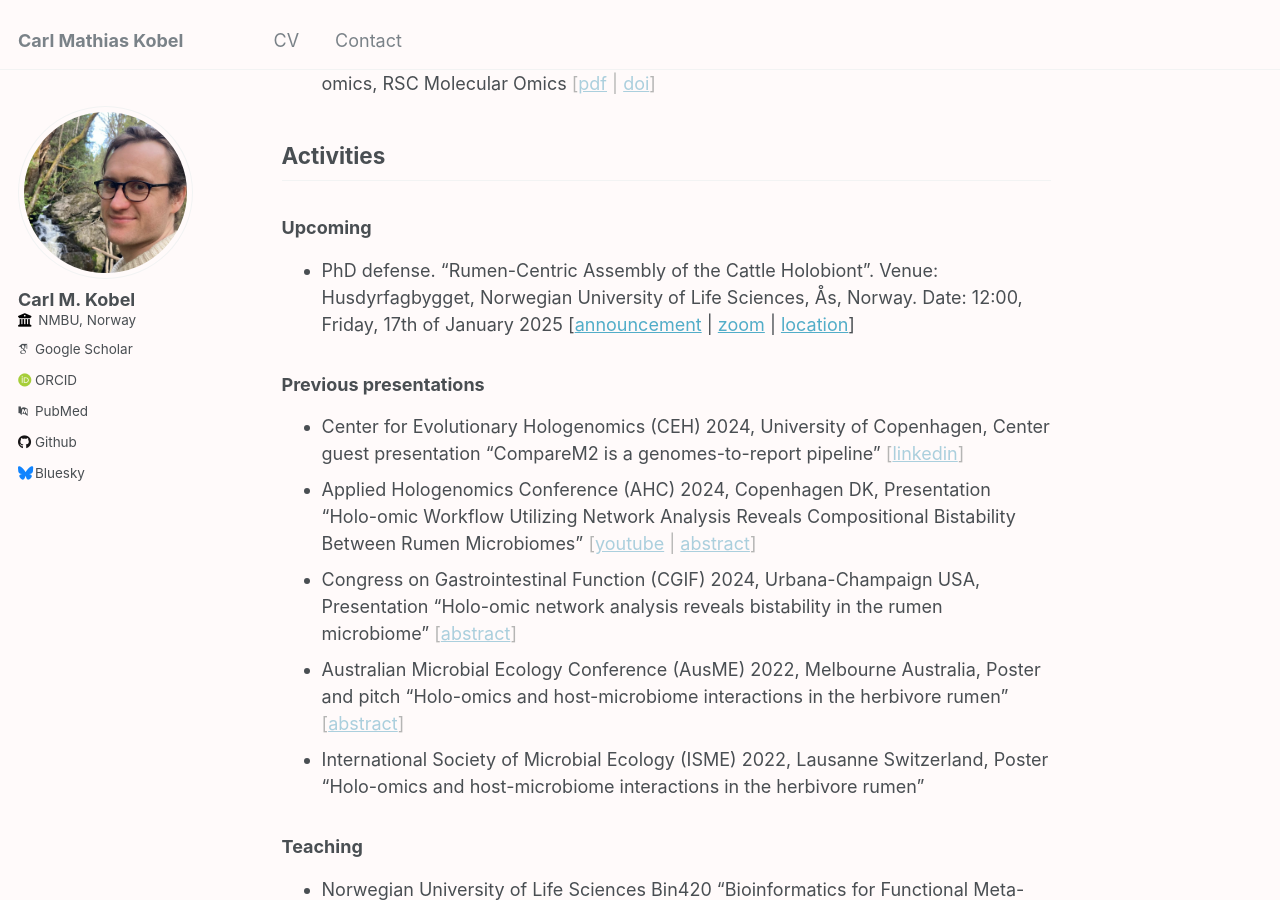
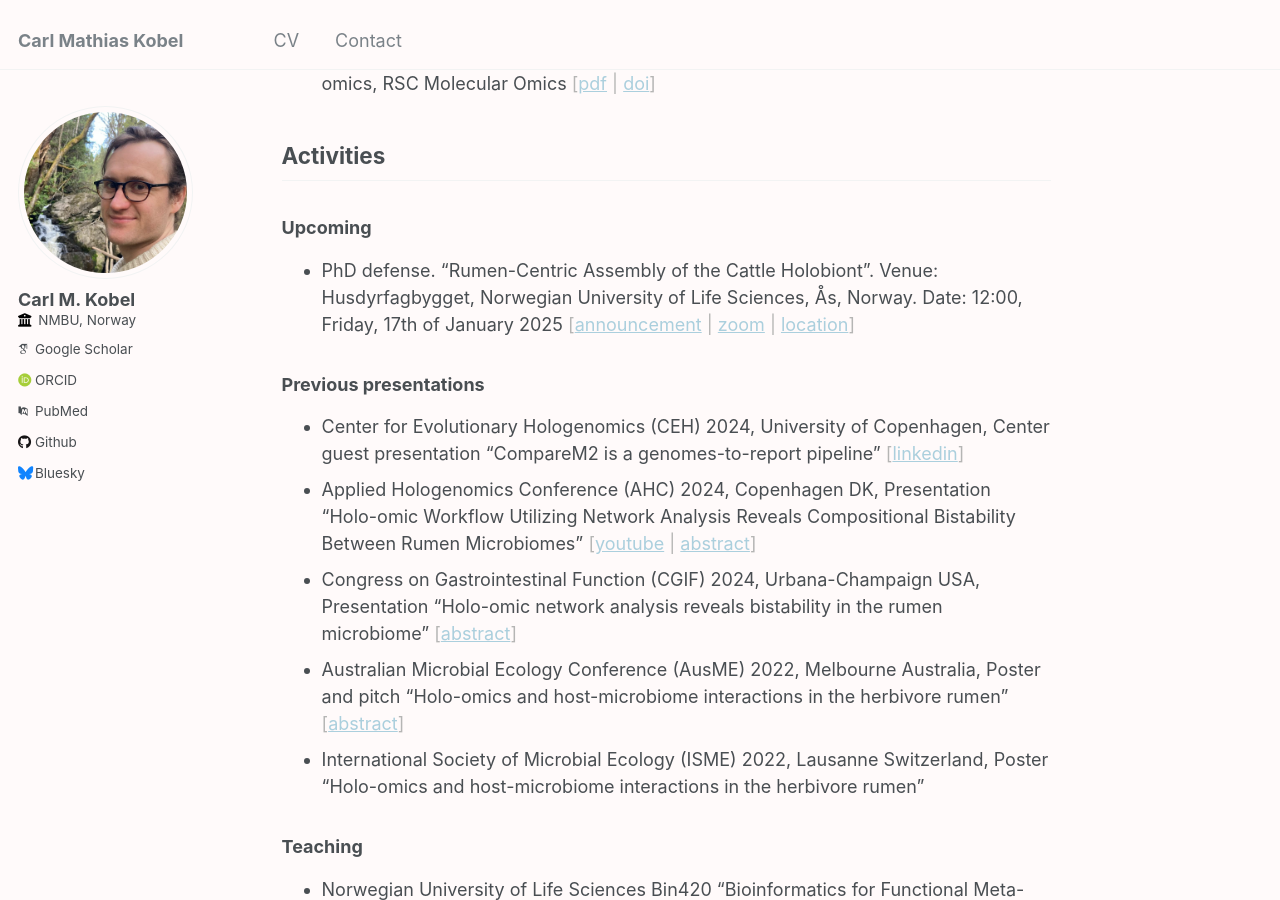
Before and after one commit to cmkobel/cmkobel.github.io, a Jekyll site: the page built from _pages/about.md, in a window 1280 px wide and 900 px high, scrolled down 582 px. Built offline with Jekyll 4.4.1, drawn with Linux system fonts in a browser that asks for light colours; some web fonts are replaced.

Commit message:
Update about.md

```diff
--- a/_pages/about.md
+++ b/_pages/about.md
@@ -23,7 +23,7 @@ Looking for a postdoc position in the Copenhagen area from ~april 2025.
 
 ### Upcoming
 
-  - PhD defense. "Rumen-Centric Assembly of the Cattle Holobiont". Venue: Husdyrfagbygget, Norwegian University of Life Sciences, Ås, Norway. Date: 12:00, Friday, 17th of January 2025 [[announcement](https://www.nmbu.no/en/research/public-defences/17-jan-carl-mathias-kobel-biovit) \| [zoom](https://nmbu.zoom.us/j/61503434236) \| [location](https://www.openstreetmap.org/node/2836636279)]
+  - PhD defense. "Rumen-Centric Assembly of the Cattle Holobiont". Venue: Husdyrfagbygget, Norwegian University of Life Sciences, Ås, Norway. Date: 12:00, Friday, 17th of January 2025 <span class="shaded">[[announcement](https://www.nmbu.no/en/research/public-defences/17-jan-carl-mathias-kobel-biovit) \| [zoom](https://nmbu.zoom.us/j/61503434236) \| [location](https://www.openstreetmap.org/node/2836636279)]</span>
 
 ### Previous presentations
   - Center for Evolutionary Hologenomics (CEH) 2024, University of Copenhagen, Center guest presentation "CompareM2 is a genomes-to-report pipeline" <span class="shaded">[[linkedin](https://web.archive.org/web/20250108150357/https://www.linkedin.com/posts/center-for-evolutionary-hologenomics_hologenomics-activity-7270049447198302208-XJXz)]</span>
```
